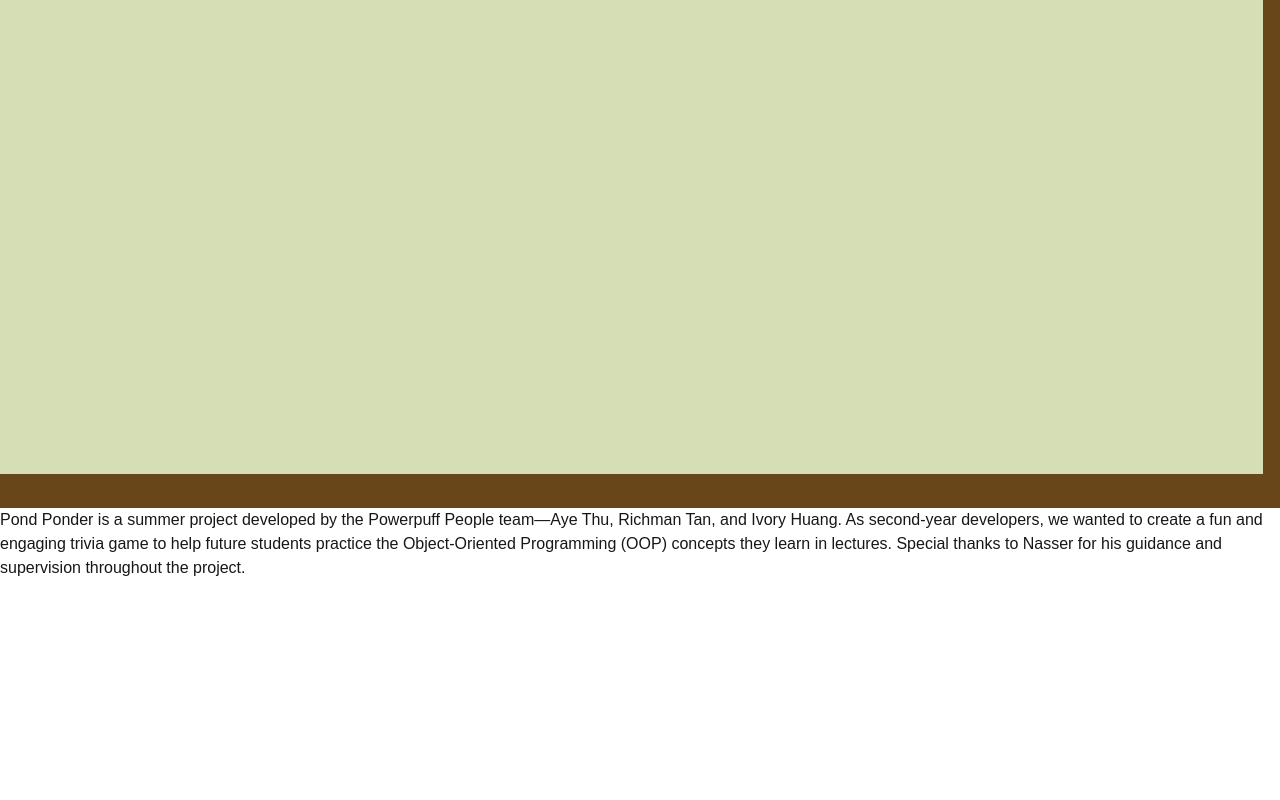
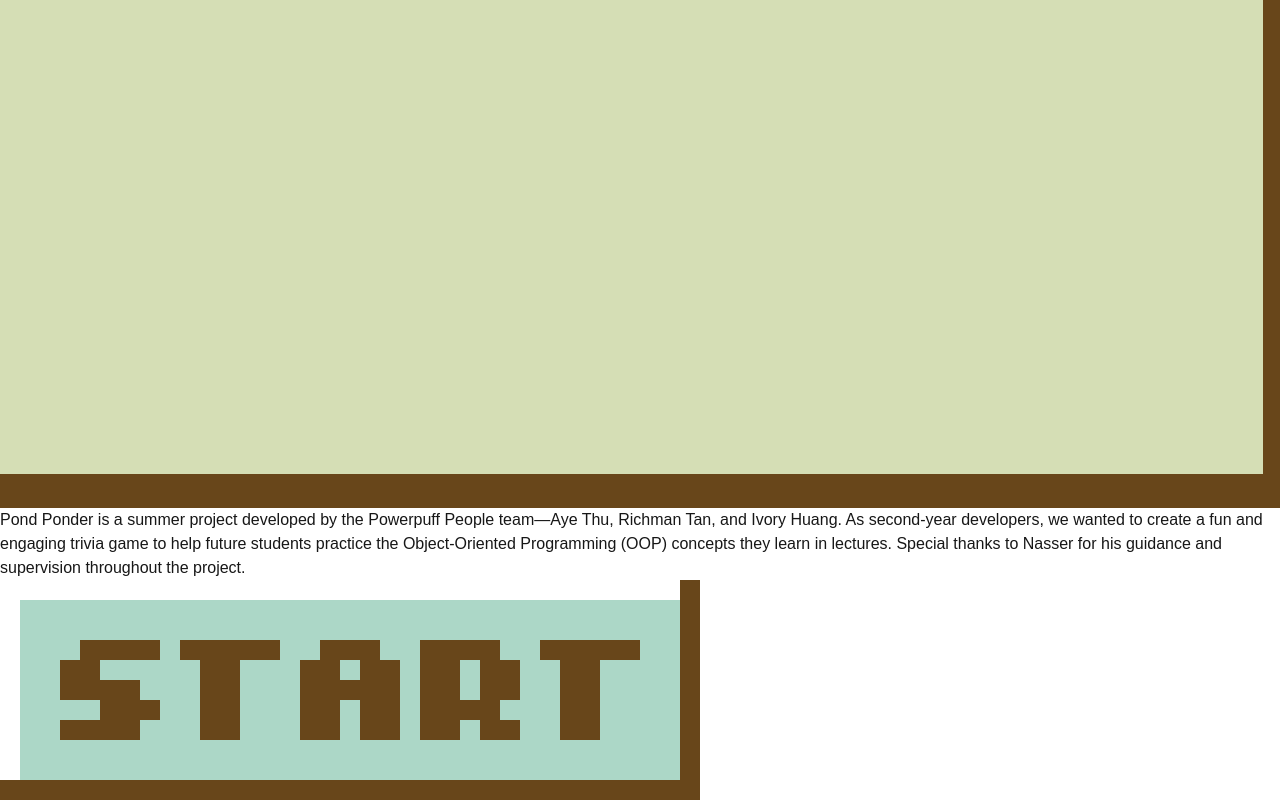
Before and after one commit to ayepricots/OOPTriviaGame, a Next.js app in the folder trivia-game/: page /about in a window 1280 px wide. Shown: the part 891-1691 px from the top of the page. Before the commit the page ends 1471 px from the top, so only its background shows below. Built offline with nearby package versions, Linux system fonts and the light colour scheme.

Commit message:
feat: Add back button with placeholder image.

```diff
--- a/trivia-game/src/app/about/page.tsx
+++ b/trivia-game/src/app/about/page.tsx
@@ -1,6 +1,8 @@
 import Image from 'next/image';
+import Link from 'next/link';
 import backgroundImage from '../../assets/bg_dim.png';
 import windowSquare from '../../assets/window_square.png';
+import buttonBack from '../../assets/btn_start.png';
 
 export default function About() {
 	return (
@@ -19,10 +21,20 @@ export default function About() {
 					className="w-[400px] md:w-[600px]"
 					quality={100}
 				/>
-				<div className="absolute top-20 md:top-32 flex justify-center w-[320px] md:w-[500px] overflow-hidden">
-					<p className="text-center text-lg md:text-3xl">
+				<div className="absolute top-20 md:top-32 flex justify-center flex-col w-[340px] md:w-[500px] overflow-hidden">
+					<p className="text-center text-base md:text-2xl">
 						Pond Ponder is a summer project developed by the Powerpuff People team—Aye Thu, Richman Tan, and Ivory Huang. As second-year developers, we wanted to create a fun and engaging trivia game to help future students practice the Object-Oriented Programming (OOP) concepts they learn in lectures. Special thanks to Nasser for his guidance and supervision throughout the project.
 					</p>
+					<div className="mt-10 md:mt-14  flex justify-center">
+						<Link href="/">
+							<Image
+								src={buttonBack}
+								alt="Back Button"
+								className="cursor-pointer w-[150px] md:w-[220px] hover:brightness-50"
+								quality={100}
+							/>
+						</Link>
+					</div>
 				</div>
 			</div>
 		</div>
```
